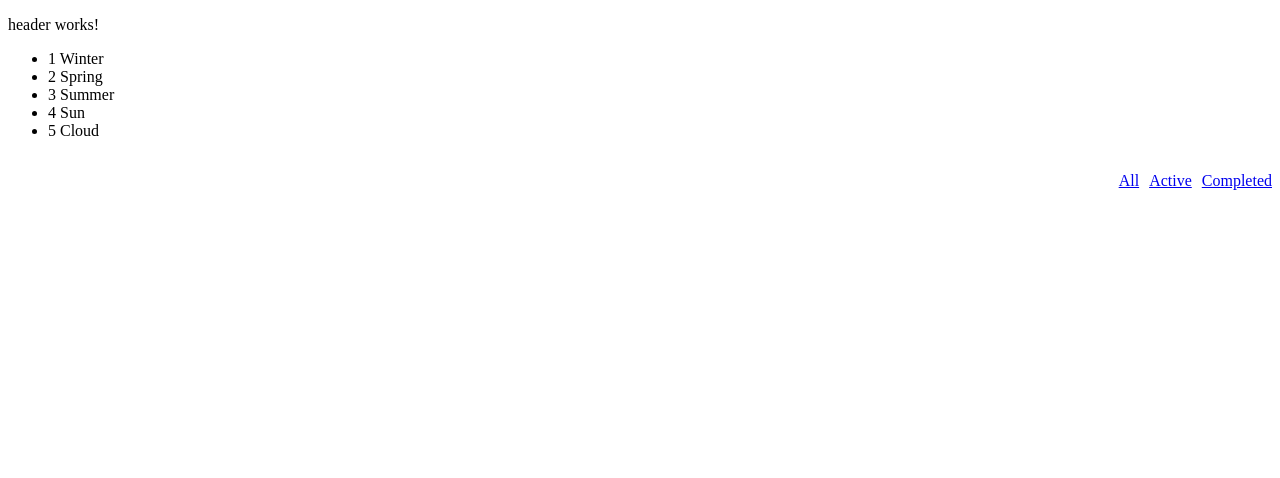
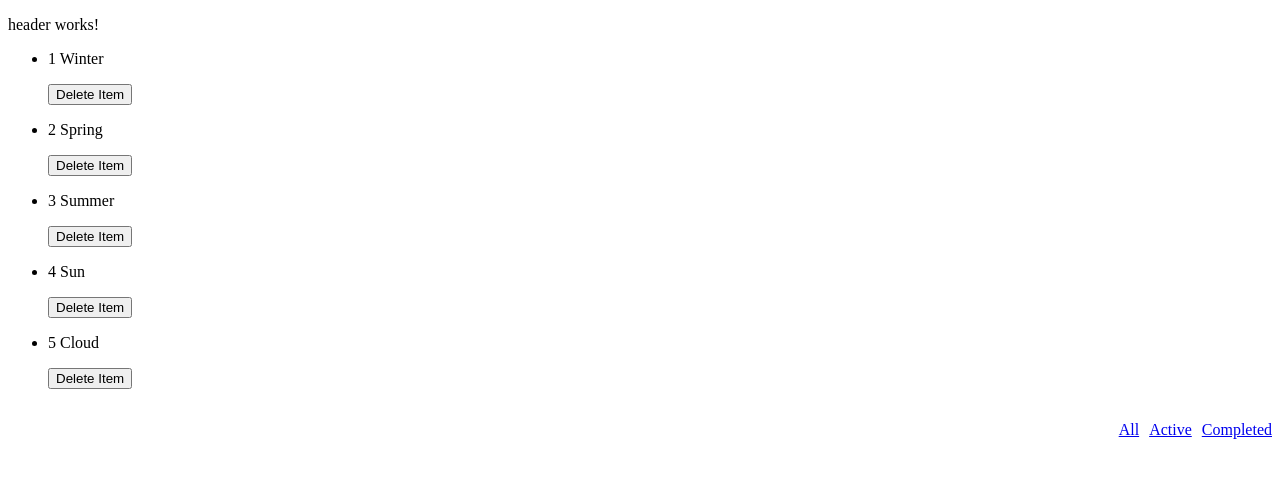
Before and after one commit to artemS2muchcoffee/todos-app, an Angular app: page / in a window 1280 px wide. Shown: the top 478 px of the page. Built offline with nearby package versions, Linux system fonts and the light colour scheme.

Commit message:
feat(app/todos/todo-items/, app/core/services) in service add deleteByid, change todo-items.component.html, add feat subscription to change deleteItems  in todo-items.component.ts

```diff
--- a/src/app/core/services/todo-items.service.ts
+++ b/src/app/core/services/todo-items.service.ts
@@ -1,4 +1,5 @@
 import { Injectable } from '@angular/core';
+import { Subject } from 'rxjs';
 
 import { TODO_ITEMS } from '../mock/mock-todo-items';
 import { TodoItems } from '../models/todo-items';
@@ -8,4 +9,15 @@ import { TodoItems } from '../models/todo-items';
 })
 export class TodoItemsService {
   todoItems: TodoItems[] = TODO_ITEMS;
+  updateTodoItems = new Subject<TodoItems[]>();
+
+  deleteTodoItemById(id: number) {
+    const updateTodoItems = this.todoItems.filter(item => item.id !== id);
+    this.todoItems = updateTodoItems;
+    this.updateTodoItems.next([...this.todoItems]);
+  }
+
+  getUpdateTodoItems() {
+    return this.updateTodoItems.asObservable();
+  }
 }
--- a/src/app/todos/todo-items/todo-items.component.html
+++ b/src/app/todos/todo-items/todo-items.component.html
@@ -1,5 +1,6 @@
 <ul>
-  <li *ngFor="let items of data | filterTodoItemsPipe:'complete'">
-    <span>{{items.id}} </span> {{items.title}}
+  <li *ngFor="let items of todoItems | filterTodoItemsPipe:'complete'">
+    <p><span>{{items.id}} </span> {{items.title}}</p>
+    <button type="button" (click)="deleteTodoItemById(items.id)">Delete Item</button>
   </li>
 </ul>
--- a/src/app/todos/todo-items/todo-items.component.ts
+++ b/src/app/todos/todo-items/todo-items.component.ts
@@ -1,16 +1,18 @@
-import { Component, OnInit } from '@angular/core';
+import { Component, OnDestroy, OnInit } from '@angular/core';
 import { ActivatedRoute } from '@angular/router';
 
 import { TodoItems } from '../../core/models/todo-items';
 import { TodoItemsService } from '../../core/services/todo-items.service';
+import { Subscription } from 'rxjs';
 
 @Component({
   selector: 'app-todo-items',
   templateUrl: './todo-items.component.html',
   styleUrls: ['./todo-items.component.scss']
 })
-export class TodoItemsComponent implements OnInit {
+export class TodoItemsComponent implements OnInit, OnDestroy {
   todoItems: TodoItems[];
+  itemsSub: Subscription;
   data;
 
   constructor(private todoItemsService: TodoItemsService,
@@ -19,5 +21,18 @@ export class TodoItemsComponent implements OnInit {
   ngOnInit() {
     this.todoItems = this.todoItemsService.todoItems;
     this.data = this.route.snapshot.data.value;
+
+    this.itemsSub = this.todoItemsService.getUpdateTodoItems()
+    .subscribe((items: TodoItems[]) => {
+      this.todoItems = items;
+    });
+  }
+
+  deleteTodoItemById(itemId: number) {
+    this.todoItemsService.deleteTodoItemById(itemId);
+  }
+
+  ngOnDestroy() {
+    this.itemsSub.unsubscribe();
   }
 }
```
